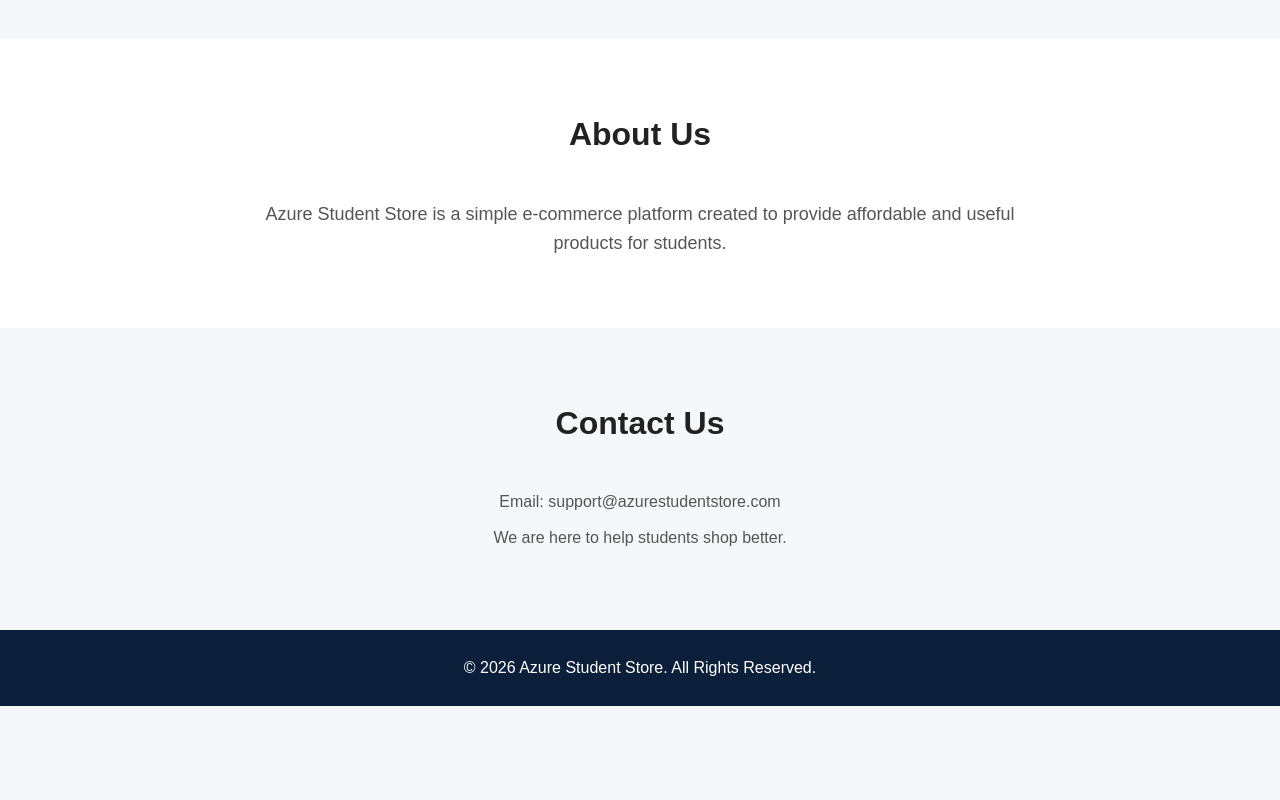
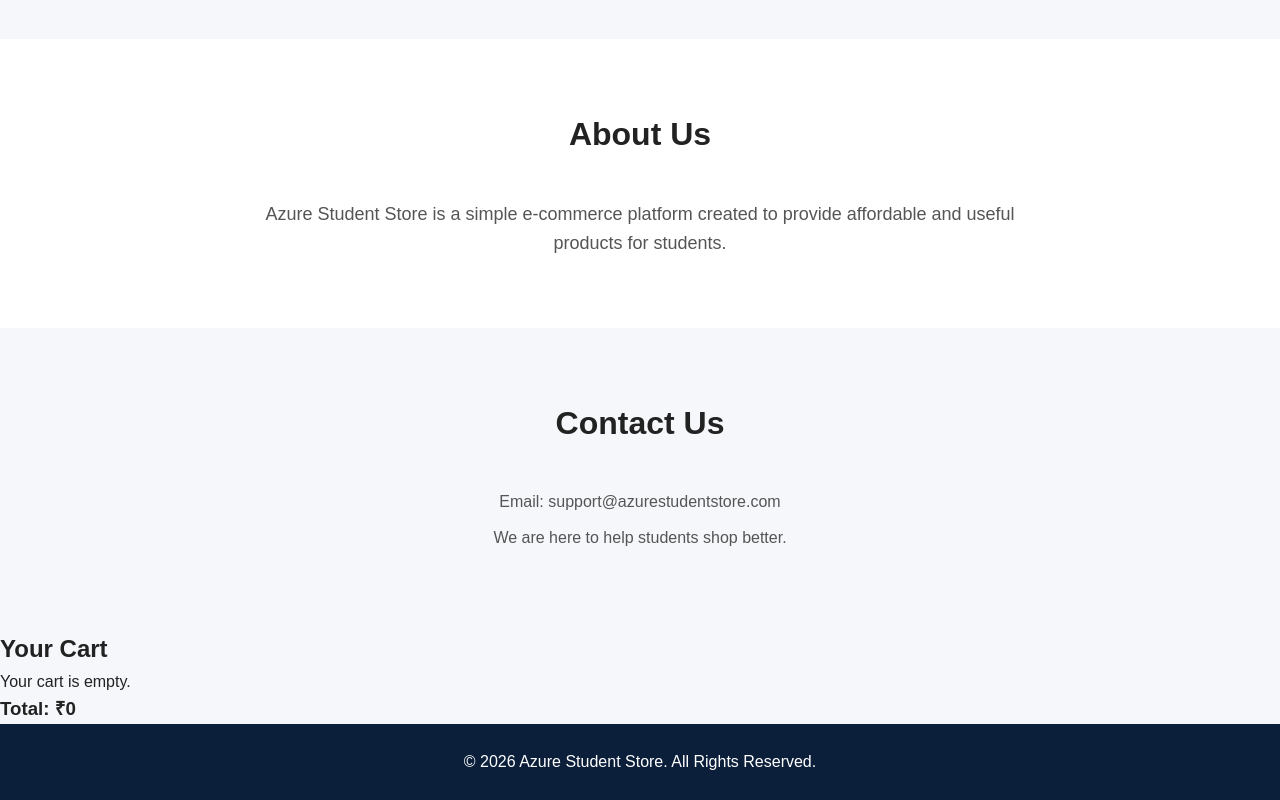
Before and after one commit to SivaSubbaReddy006/Azure-project, a website: page index.html in a window 1280 px wide. Shown: the part 1217-2017 px from the top of the page. Before the commit the page ends 1923 px from the top, so only its background shows below. Drawn offline with Linux system fonts and the light colour scheme.

Commit message:
Add cart section to index.html

```diff
--- a/index.html
+++ b/index.html
@@ -154,7 +154,18 @@
 
     </section>
 
+<!-- Cart Section -->
+<section id="cart" class="cart-section">
 
+    <h2>Your Cart</h2>
+
+    <div id="cart-items">
+        <p>Your cart is empty.</p>
+    </div>
+
+    <h3>Total: ₹<span id="cart-total">0</span></h3>
+
+</section>
     <!-- Footer -->
     <footer>
 
```
